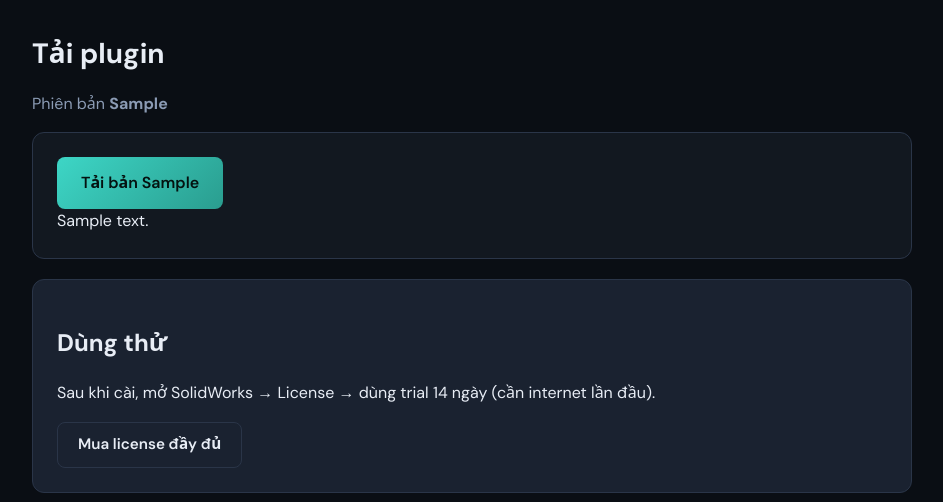
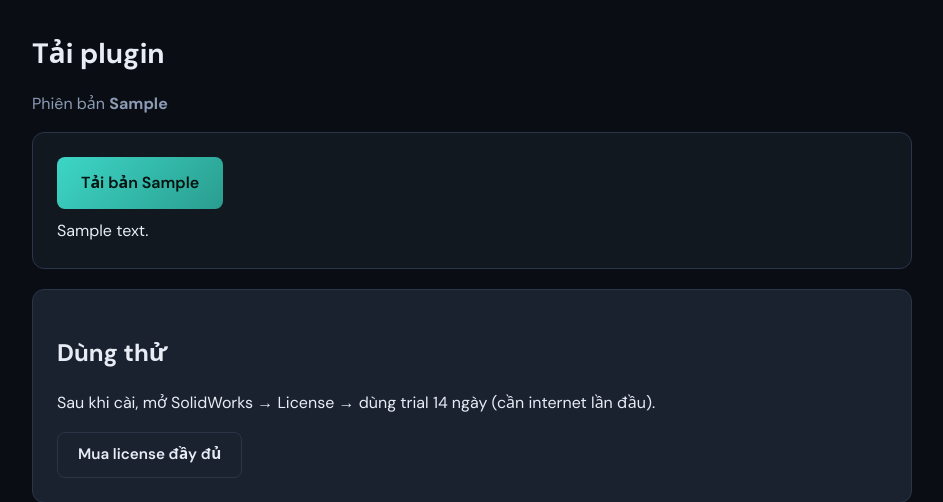
Before and after one commit to phongdv93/Body-Exporter, a FastAPI app: page /download in a window 1280 px wide. Shown: the part 70-572 px from the top of the page, without its empty margins (168-1111 px from the left). Run offline with FastAPI, Linux system fonts and the light colour scheme; tables that the repository leaves empty hold one stand-in row (values such as "Sample post"); some libraries are stand-ins or nearby versions.

Commit message:
add margin-top to install-notes

```diff
--- a/website/static/css/site.css
+++ b/website/static/css/site.css
@@ -354,3 +354,6 @@
   min-height: 100vh;
   color: var(--muted);
 }
+.install-notes{
+  margin-top: 10px;
+}
```
